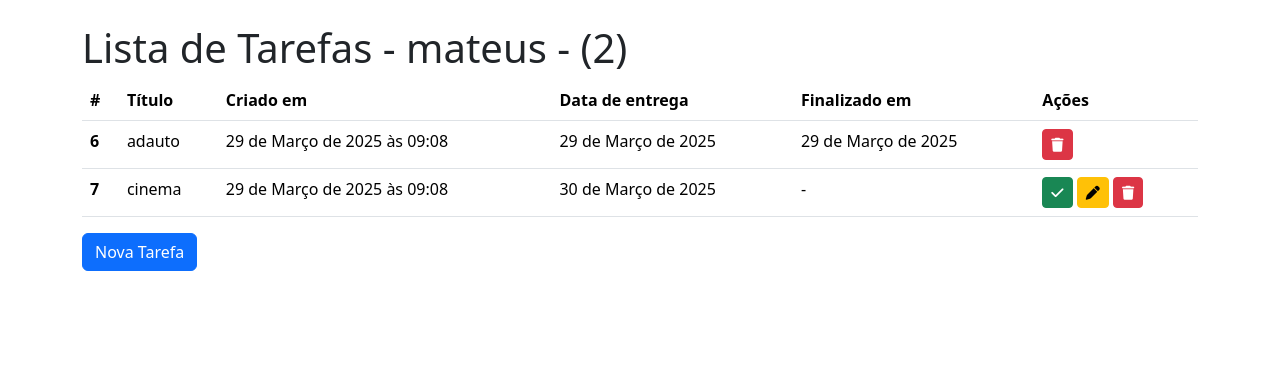
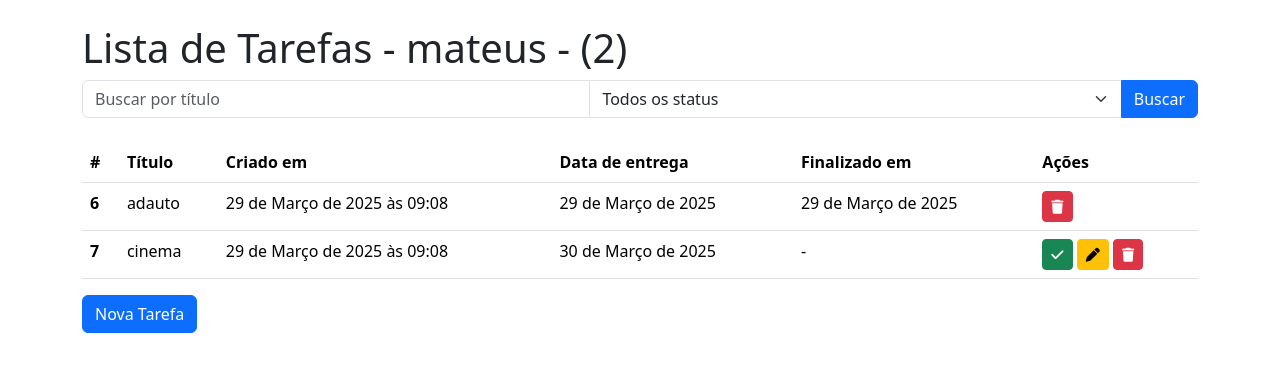
Before and after one commit to MateusMaccos/task_manager, a Django app: page / in a window 1280 px wide. Shown: the part 56-428 px from the top of the page. Run offline with Django 5.2, Linux system fonts and the light colour scheme; a user stored in the database is signed in; data comes from the database, SQL or seed files in the repository; both versions use the stored data as it was after the commit.

Commit message:
filtragem

```diff
--- a/todos/models.py
+++ b/todos/models.py
@@ -5,7 +5,7 @@ from django.contrib.auth.models import User
 class Todo(models.Model):
     STATUS_CHOICES = [
         ("Pendente", "Pendente"),
-        ("Concluído", "Concluído"),
+        ("Concluido", "Concluido"),
     ]
     title = models.CharField(
         verbose_name="Título", max_length=100, null=False, blank=False
--- a/todos/templates/todos/todo_list.html
+++ b/todos/templates/todos/todo_list.html
@@ -5,6 +5,19 @@ Lista de Tarefas
 
 {% block content %}
 <h1>Lista de Tarefas - {{ user.username }} - ({{todo_list|length}})</h1>
+
+<form method="GET" class="mb-4">
+  <div class="input-group">
+    <input type="text" class="form-control" name="search_title" placeholder="Buscar por título" value="{{ request.GET.search_title }}">
+    <select name="search_status" class="form-select">
+      <option value="">Todos os status</option>
+      <option value="Pendente" {% if request.GET.search_status == "Pendente" %}selected{% endif %}>Pendente</option>
+      <option value="Concluido" {% if request.GET.search_status == "Concluido" %}selected{% endif %}>Concluído</option>
+    </select>
+    <button class="btn btn-primary" type="submit">Buscar</button>
+  </div>
+</form>
+
 {% if todo_list %}
 <table class="table">
   <thead>
--- a/todos/views.py
+++ b/todos/views.py
@@ -10,7 +10,17 @@ class TodoListView(LoginRequiredMixin, ListView):
     model = Todo
 
     def get_queryset(self):
-        return Todo.objects.filter(user=self.request.user)
+        queryset = Todo.objects.filter(user=self.request.user)
+
+        search_title = self.request.GET.get("search_title", "")
+        if search_title:
+            queryset = queryset.filter(title__icontains=search_title)
+
+        search_status = self.request.GET.get("search_status", "")
+        if search_status:
+            queryset = queryset.filter(status=search_status)
+
+        return queryset
 
 
 class TodoCreateView(LoginRequiredMixin,CreateView):
```
Also changed, not shown: db.sqlite3, todos/migrations/0003_alter_todo_status.py (added).
